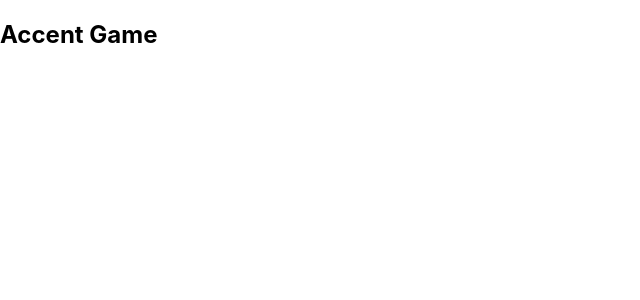
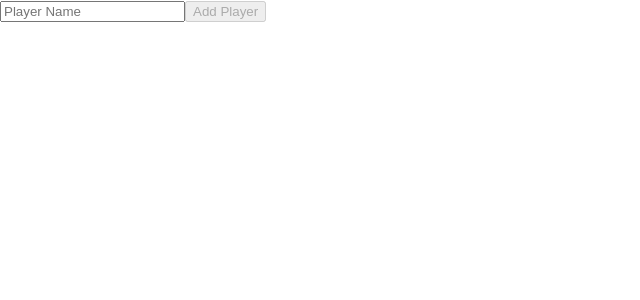
Before and after one commit to emr404/wta, a React (Create React App) app: page / in a window 1280 px wide. Shown: the top 300 px of the page, without its empty margins (0-640 px from the left). Built offline with nearby package versions, Linux system fonts and the light colour scheme.

Commit message:
Added Add player component

```diff
--- a/src/App.js
+++ b/src/App.js
@@ -1,9 +1,12 @@
 import React from 'react'
-
+import { PlayerProvider } from "./context/PlayerContext";
+import AddPlayerComponent from "./components/AddPlayerComponent";
 const App = () => {
   return (
     <div>
-      <h2>Accent Game</h2>
+      <PlayerProvider>
+            <AddPlayerComponent />
+      </PlayerProvider>
     </div>
   )
 }
--- /dev/null
+++ b/src/components/AddPlayerComponent.js
@@ -0,0 +1,37 @@
+import React, { useState, useContext } from "react";
+import { PlayerContext } from "../context/PlayerContext";
+const AddPlayerComponent = () => {
+    const [playerName, setPlayerName] = useState("");
+    const [playerData, setPlayerData] = useContext(PlayerContext);
+
+    const addData = (e) => {
+        e.preventDefault();
+        setPlayerData((prevPlayerData) => [
+            ...prevPlayerData,
+            { name: playerName, key: Math.floor(Math.random() * 2000) },
+        ]);
+        setPlayerName("");
+    };
+    const addPlayer = (e) => {
+        e.preventDefault();
+        setPlayerName(e.target.value);
+    };
+    return (
+        <div className="PlayerContainer">
+            <form onSubmit={addData}>
+                <input
+                    className="PlayerField"
+                    type="text"
+                    value={playerName}
+                    onChange={addPlayer}
+                    placeholder="Player Name"
+                />
+                <button disabled={playerName === ""} className="PlayerBtn">
+                    Add Player
+            </button>
+            </form>
+        </div>
+    );
+};
+
+export default AddPlayerComponent;
--- /dev/null
+++ b/src/context/PlayerContext.js
@@ -0,0 +1,13 @@
+import React, { createContext, useState } from "react";
+
+export const PlayerContext = createContext();
+export const PlayerProvider = ({ children }) => {
+    const [playerData, setPlayerData] = useState([]);
+    return (
+        <div>
+            <PlayerContext.Provider value={[playerData, setPlayerData]}>
+                {children}
+            </PlayerContext.Provider>
+        </div>
+    );
+};
```
